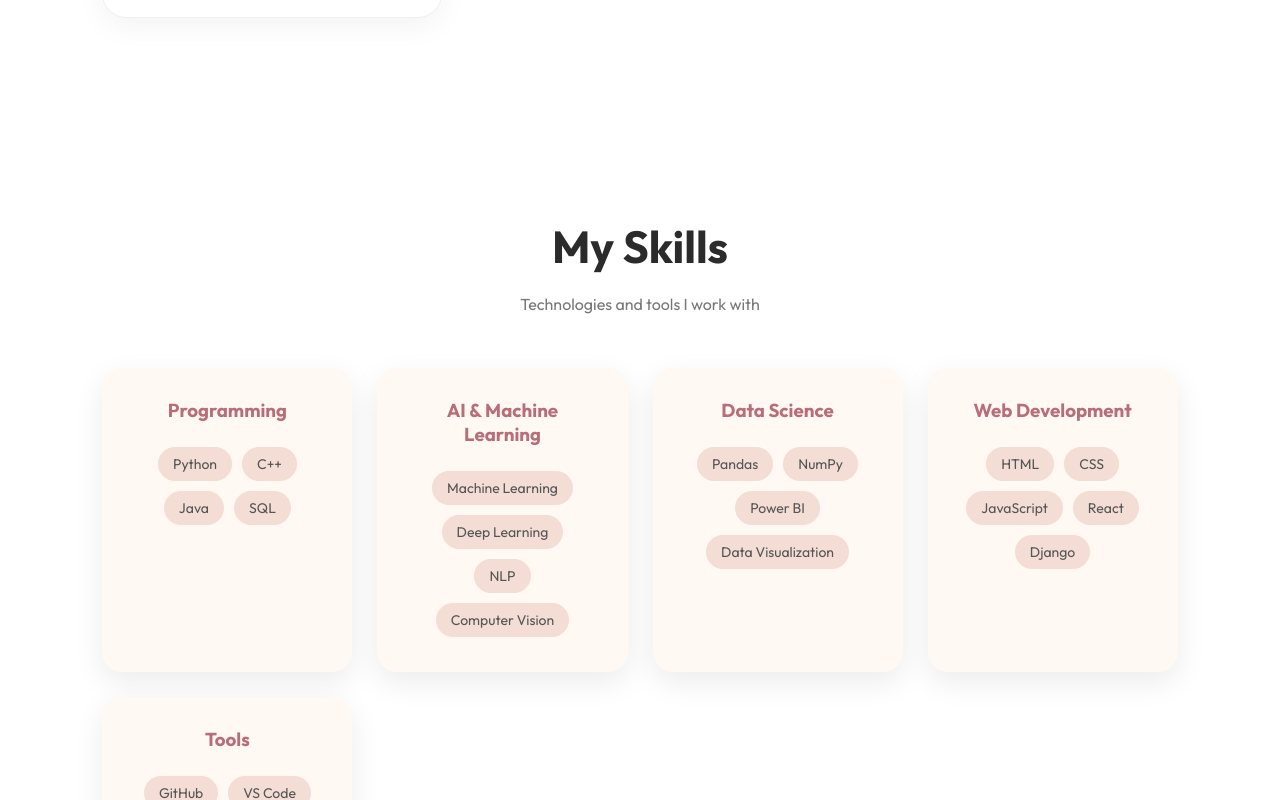
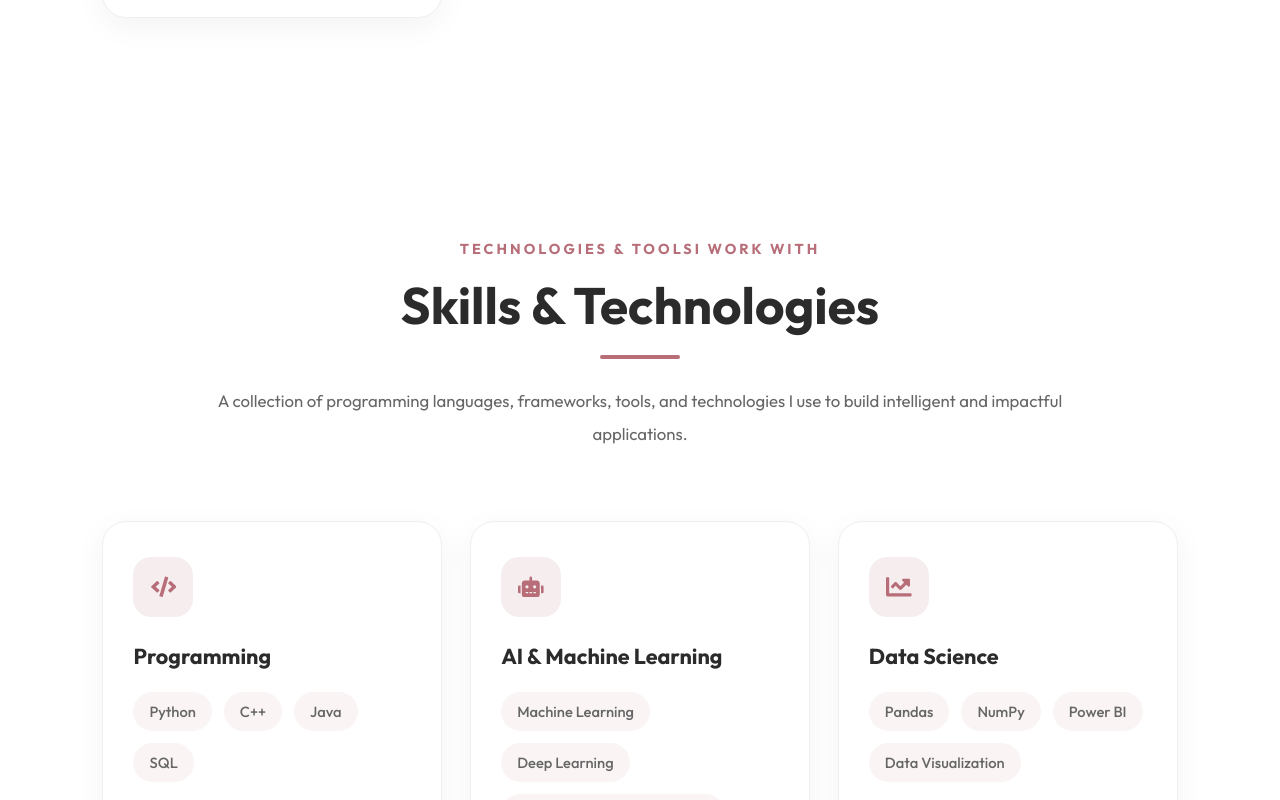
Before and after one commit to Rishikaj03/PORTFOLIO, a React app: page / in a window 1280 px wide. Shown: the part 1820-2620 px from the top of the page. Built offline with nearby package versions, Linux system fonts and the light colour scheme; the HTML template or start-up script is replaced by a standard one.

Commit message:
Enhanced UI with premium navbar and design system

```diff
--- a/src/About.jsx
+++ b/src/About.jsx
@@ -17,7 +17,7 @@ function About() {
 
         <h2>About Me</h2>
         <span className="about-tag">
-          BUILDING INTELLIGENT SOLUTIONS THROUGH TECHNOLOGY
+        Designing, Developing, and Continuously Learning
         </span>
 
       </div>
--- a/src/Skills.css
+++ b/src/Skills.css
@@ -1,64 +1,241 @@
+/* =========================
+        SKILLS SECTION
+========================= */
+
 .skills {
-  padding: 90px 8%;
-  background: #fff;
-  text-align: center;
+    background: #fff;
 }
 
+/* ---------- Heading ---------- */
 
-.skills h2 {
-  font-size: 2.8rem;
-  color: #2b2b2b;
+.skills-heading {
+    text-align: center;
+    margin-bottom: 25px;
 }
 
+.skills-tag {
+    display: inline-block;
+
+    color: var(--primary);
+
+    font-size: .9rem;
+
+    font-weight: 700;
+
+    letter-spacing: 3px;
+
+    text-transform: uppercase;
+
+    margin-bottom: 15px;
+}
+
+.skills-heading h2 {
+    font-size: 3.2rem;
+
+    color: var(--text);
+
+    font-weight: 700;
+
+    margin-bottom: 20px;
+}
+
+.skills-heading h2::after {
+    content: "";
+
+    display: block;
+
+    width: 80px;
+    height: 4px;
+
+    margin: 18px auto 0;
+
+    background: var(--primary);
+
+    border-radius: 50px;
+}
+
+/* ---------- Subtitle ---------- */
 
 .skill-subtitle {
-  color: #777;
-  margin-top: 10px;
+
+    max-width: 850px;
+
+    margin: 0 auto 70px;
+
+    text-align: center;
+
+    color: var(--text-light);
+
+    line-height: 2;
+
+    font-size: 1.05rem;
 }
 
+/* ---------- Grid ---------- */
 
 .skill-container {
-  margin-top: 50px;
-  display: grid;
-  grid-template-columns: repeat(auto-fit,minmax(250px,1fr));
-  gap: 25px;
+
+    display: grid;
+
+    grid-template-columns: repeat(auto-fit, minmax(280px, 1fr));
+
+    gap: 28px;
 }
 
+/* ---------- Cards ---------- */
 
 .skill-card {
 
-  padding: 30px;
-  border-radius: 20px;
-  background: #fff8f3;
+    background: white;
 
-  box-shadow:
-  0 10px 30px rgba(0,0,0,0.08);
+    padding: 35px 30px;
 
-  transition: 0.3s;
+    border-radius: 24px;
+
+    border: 1px solid #efefef;
+
+    box-shadow: 0 8px 30px rgba(0,0,0,.05);
+
+    transition: all .35s ease;
+
 }
 
+.skill-card:hover {
 
-.skill-card:hover {
-  transform: translateY(-8px);
+    transform: translateY(-10px);
+
+    border-color: rgba(183,110,121,.25);
+
+    box-shadow: 0 18px 35px rgba(183,110,121,.15);
+
 }
 
+/* ---------- Icon ---------- */
+
+.skill-icon {
+
+    width: 60px;
+    height: 60px;
+
+    display: flex;
+
+    justify-content: center;
+    align-items: center;
+
+    border-radius: 18px;
+
+    background: rgba(183,110,121,.12);
+
+    color: var(--primary);
+
+    font-size: 1.6rem;
+
+    margin-bottom: 25px;
+
+    transition: .35s ease;
+
+}
+
+.skill-card:hover .skill-icon {
+
+    background: var(--primary);
+
+    color: white;
+
+    transform: rotate(-8deg);
+
+}
+
+/* ---------- Title ---------- */
 
 .skill-card h3 {
-  color:#b76e79;
-  margin-bottom:20px;
+
+    font-size: 1.35rem;
+
+    color: var(--text);
+
+    margin-bottom: 22px;
+
 }
 
+/* ---------- Skill Pills ---------- */
+
+.skill-tags {
+
+    display: flex;
+
+    flex-wrap: wrap;
+
+    gap: 12px;
+
+}
 
 .skill-tags span {
 
-  display:inline-block;
-  padding:8px 15px;
-  margin:5px;
+    padding: 10px 16px;
 
-  border-radius:20px;
+    border-radius: 50px;
 
-  background:#f3ddd5;
-  color:#555;
+    background: rgba(183,110,121,.08);
 
-  font-size:14px;
+    color: var(--text-light);
+
+    font-size: .92rem;
+
+    font-weight: 500;
+
+    transition: all .3s ease;
+
 }
+
+.skill-tags span:hover {
+
+    background: var(--primary);
+
+    color: white;
+
+    transform: translateY(-3px);
+
+}
+
+/* ---------- Responsive ---------- */
+
+@media (max-width:992px){
+
+    .skills-heading h2{
+
+        font-size:2.6rem;
+
+    }
+
+}
+
+@media (max-width:768px){
+
+    .skills{
+
+        padding:90px 6%;
+
+    }
+
+    .skills-heading h2{
+
+        font-size:2.2rem;
+
+    }
+
+    .skill-subtitle{
+
+        font-size:1rem;
+
+        margin-bottom:50px;
+
+    }
+
+    .skill-container{
+
+        grid-template-columns:1fr;
+
+    }
+
+}
--- a/src/Skills.jsx
+++ b/src/Skills.jsx
@@ -1,88 +1,127 @@
 import "./Skills.css";
+
+import {
+  FaCode,
+  FaRobot,
+  FaChartLine,
+  FaGlobe,
+  FaTools,
+} from "react-icons/fa";
 
 function Skills() {
 
   const skills = [
+
     {
       title: "Programming",
-      items: ["Python", "C++", "Java", "SQL"]
+      icon: <FaCode />,
+      items: ["Python", "C++", "Java", "SQL"],
     },
+
     {
       title: "AI & Machine Learning",
+      icon: <FaRobot />,
       items: [
         "Machine Learning",
         "Deep Learning",
-        "NLP",
-        "Computer Vision"
-      ]
+        "Natural Language Processing",
+        "Computer Vision",
+      ],
     },
+
     {
       title: "Data Science",
+      icon: <FaChartLine />,
       items: [
         "Pandas",
         "NumPy",
         "Power BI",
-        "Data Visualization"
-      ]
+        "Data Visualization",
+      ],
     },
+
     {
       title: "Web Development",
+      icon: <FaGlobe />,
       items: [
         "HTML",
         "CSS",
         "JavaScript",
         "React",
-        "Django"
-      ]
+        "Django",
+      ],
     },
+
     {
       title: "Tools",
+      icon: <FaTools />,
       items: [
         "GitHub",
         "VS Code",
         "Streamlit",
-        "Google Cloud"
-      ]
-    }
+        "Google Cloud",
+      ],
+    },
+
   ];
 
+  return (
 
-  return (
     <section className="skills" id="skills">
 
-      <h2>My Skills</h2>
+      {/* Heading */}
+
+      <div className="skills-heading">
+
+        <span className="skills-tag">
+          TECHNOLOGIES & TOOLSI WORK WITH
+        </span>
+
+        <h2>Skills & Technologies</h2>
+
+      </div>
 
       <p className="skill-subtitle">
-        Technologies and tools I work with
+        A collection of programming languages, frameworks, tools, and technologies
+        I use to build intelligent and impactful applications.
       </p>
 
+      {/* Cards */}
 
       <div className="skill-container">
 
-        {
-          skills.map((skill, index) => (
+        {skills.map((skill, index) => (
+
           <div className="skill-card" key={index}>
+
+            <div className="skill-icon">
+              {skill.icon}
+            </div>
 
             <h3>{skill.title}</h3>
 
             <div className="skill-tags">
-                {
-                  skill.items.map((item, i)=>(
+
+              {skill.items.map((item, i) => (
+
                 <span key={i}>
                   {item}
                 </span>
-                  ))
-                }
+
+              ))}
+
             </div>
 
           </div>
-          ))
-        }
+
+        ))}
 
       </div>
 
     </section>
+
   );
+
 }
 
 export default Skills;
```
Lines whose indentation alone changed are shown as unchanged.
